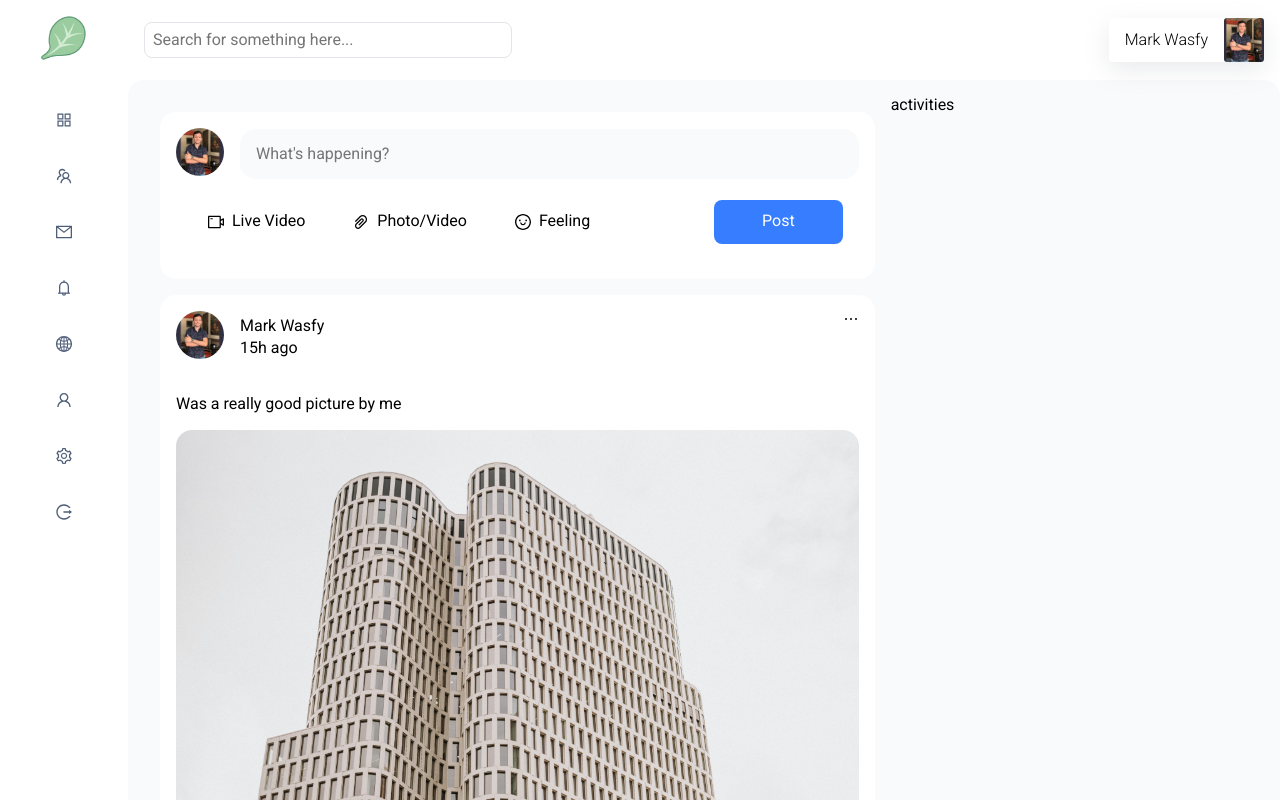
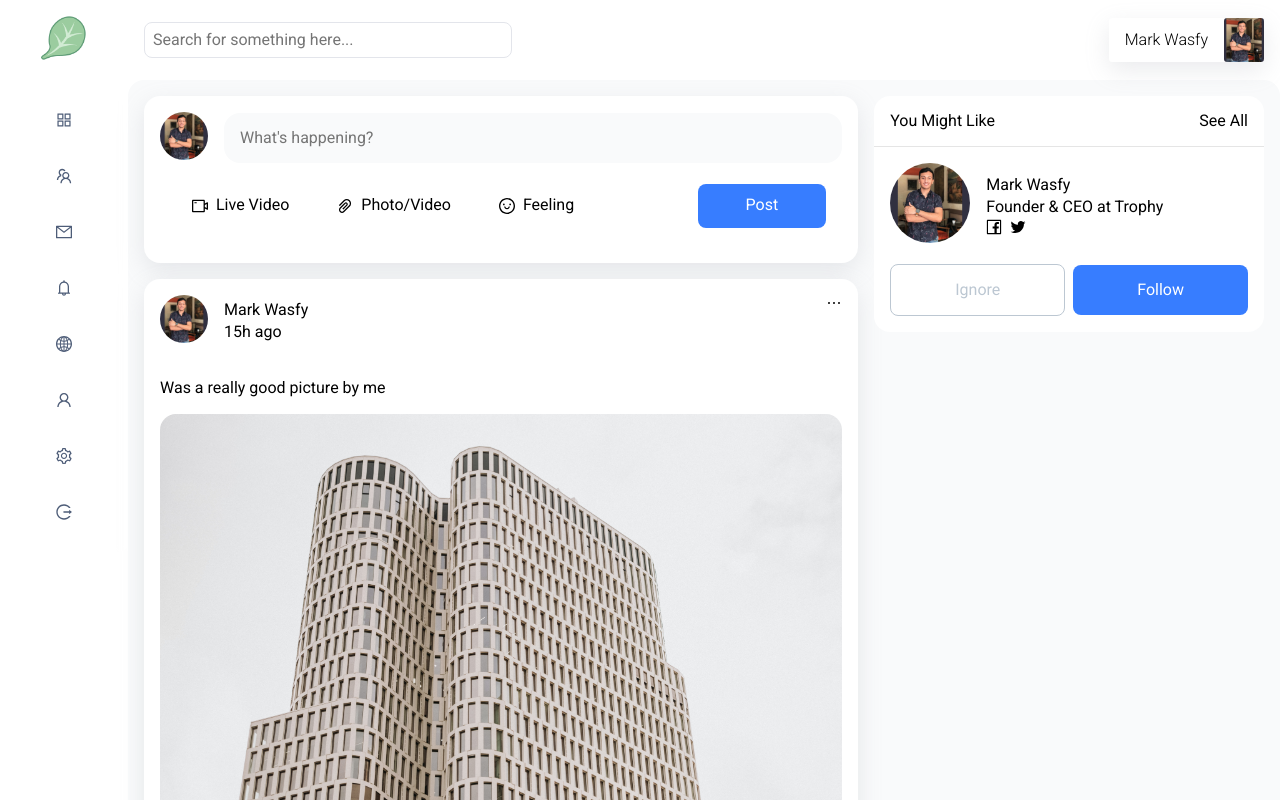
Before and after one commit to MarkWasfy00/Social-Media-React-App, a React (Vite) app: page / in a window 1280 px wide. Shown: the top 800 px of the page. Built offline with nearby package versions, Linux system fonts and the light colour scheme.

Commit message:
fixed home layout && added activity component ✍️

```diff
--- a/src/components/contacts/contacts.module.scss
+++ b/src/components/contacts/contacts.module.scss
@@ -2,7 +2,8 @@
 
 .contacts {
     padding: 1rem;
-    position: fixed;
+    position: sticky;
+    top: $nav-height;
     height: calc(100vh - $nav-height);
     right: 0;
     overflow: auto;
--- a/src/components/navbar/navbar.module.scss
+++ b/src/components/navbar/navbar.module.scss
@@ -5,12 +5,12 @@ nav {
     bottom: 0;
     left: 0;
     right: 0;
-
     background-color: rgba(255, 255, 255, .15);
     backdrop-filter: blur(5px);
 
     @include media(xs) {
-        position: static;
+        position: sticky;
+        top: 0;
     }
 
    .slogan{
--- a/src/components/post/post.module.scss
+++ b/src/components/post/post.module.scss
@@ -7,6 +7,7 @@
     border-radius: 1rem;
     padding: 1rem ;
     background-color: $primary;
+    box-shadow: $shadow-1;
 
     .info {
         @include flex(false,center,false);
--- a/src/components/searchbar/searchbar.module.scss
+++ b/src/components/searchbar/searchbar.module.scss
@@ -6,6 +6,7 @@
     position: sticky;
     top: 0;
     height: $nav-height;
+    z-index: 999;
     padding: 1rem;
     .searchbar{
         width: 100%;
--- /dev/null
+++ b/src/components/suggestion/Suggestion.tsx
@@ -0,0 +1,34 @@
+import { FacebookOutlined, TwitterOutlined } from "@ant-design/icons";
+import styles from "./suggestion.module.scss";
+
+const Suggestion = () => {
+  return (
+    <div className={styles.card}>
+      <div className={styles.head}>
+        <div className={styles.title}>You Might Like</div>
+        <div className={styles.more}>See All</div>
+      </div>
+      <div className={styles.body}>
+        <div className={styles.info}>
+          <div className={styles.avatar}>
+            <img src="/avatars/avatar-admin.jpg" alt="avatar" />
+          </div>
+          <div className={styles.contact}>
+            <div className={styles.name}>Mark Wasfy</div>
+            <div className={styles.work}>Founder & CEO at Trophy</div>
+            <div className={styles.social}>
+              <FacebookOutlined />
+              <TwitterOutlined />
+            </div>
+          </div>
+        </div>
+        <div className={styles.buttons}>
+          <button className={styles.ignore}>Ignore</button>
+          <button className={styles.follow}>Follow</button>
+        </div>
+      </div>
+    </div>
+  );
+};
+
+export default Suggestion;
--- /dev/null
+++ b/src/components/suggestion/suggestion.module.scss
@@ -0,0 +1,63 @@
+@use "../../styles/Reusable.style.scss" as *;
+
+.card {
+    width: 100%;
+    background-color: $primary;
+    border-radius: 1rem;
+
+    .head {
+        @include flex(false,center,space-between);
+        padding: 1rem;
+        border-bottom: 1px solid rgba(#000000, .1);
+    }
+
+    .body {
+        @include flex(column,false,false);
+        gap: 1rem;
+        padding: 1rem;
+        .info {
+            @include flex(false,center,false);
+            gap: 1rem;
+            .avatar {
+                width: 5rem;
+                img {
+                    border-radius: 50%;
+                    width: 100%;
+                }
+            }
+
+            .contact {
+                @include flex(column,false,false);
+                gap: .2rem;
+
+                .social {
+                    @include flex(false,center,false);
+                    gap: .5rem;
+                }
+            }
+
+        }
+
+        .buttons {
+            @include flex(false,center,space-between);
+            gap: .5rem;
+
+            button {
+                border: none;
+                padding: 1rem 4rem;
+                border-radius: .5rem;
+            }
+
+            .ignore {
+                background-color: transparent;
+                border: 1px solid darken($off-white, 20%);
+                color: darken($off-white, 20%);
+            }
+
+            .follow {
+                background-color: $tertiary;
+                color: $primary;
+            }
+        }
+    }
+}
--- a/src/pages/Home/Home.tsx
+++ b/src/pages/Home/Home.tsx
@@ -5,6 +5,7 @@ import {
 } from "@ant-design/icons";
 import Contacts from "../../components/contacts/Contacts";
 import Post from "../../components/post/Post";
+import Suggestion from "../../components/suggestion/Suggestion";
 import styles from "./home.module.scss";
 
 const Home = () => {
@@ -45,7 +46,9 @@ const Home = () => {
             <Post />
           </div>
         </div>
-        <div className={styles.activity}>activities</div>
+        <div className={styles.activity}>
+          <Suggestion />
+        </div>
       </section>
       <section>
         <Contacts />
--- a/src/pages/Home/home.module.scss
+++ b/src/pages/Home/home.module.scss
@@ -1,19 +1,23 @@
 @use "../../styles/Reusable.style.scss" as *;
 
 .homefeed {
-    @include flex(center,false,space-between);
+    display: grid;
+    grid-template-columns: 1fr;
+    @include media(md) {
+        grid-template-columns: 5fr 20rem;
+        gap: 1rem;
+    }
 
     .feed {
         background-color: $off-white;
-        flex-grow: 1;
         border-radius: 1rem;
         display: grid;
         grid-template-columns: 1fr;
-        max-width: 100rem;
         margin-right: auto;
-
+        padding: 1rem;
         @include media (sm) {
-            grid-template-columns: 2fr 1fr;
+            grid-template-columns:  2fr 1fr;
+            gap: 1rem;
 
         }
 
@@ -24,12 +28,13 @@
         .posts {
             @include flex(column,false,space-between);
             gap: 1rem;
-            padding: 1rem;
+
             .publish {
                 background-color: $primary;
                 border-radius: 1rem;
                 padding: 1rem;
                 width: 100%;
+                box-shadow: $shadow-1;
                 .info {
                     @include flex(column,false,false);
                     gap: 1rem;
--- a/src/styles/Base/Layout.scss
+++ b/src/styles/Base/Layout.scss
@@ -1,5 +1,4 @@
-@use "../Mixins/Breakpoints.scss" as *;
-@use "../Mixins/Flex.scss" as *;
+@use "../Reusable.style.scss" as *;
 
 main {
     display: grid;
@@ -7,12 +6,12 @@ main {
     min-height: 100vh;
 
     @include media(xs) {
-        grid-template-columns: 8rem 1fr;
+        grid-template-columns: $nav-width-xs 1fr;
 
     }
 
     @include media(md) {
-        grid-template-columns: 20rem 1fr;
+        grid-template-columns: $nav-width-md 1fr;
     }
 
 
--- a/src/styles/Reusable/Variables.scss
+++ b/src/styles/Reusable/Variables.scss
@@ -24,4 +24,7 @@ $shadow-1:rgba(149, 157, 165, 0.2) 0px 8px 24px;
 
 // Sizes -------------------------
 $nav-height: 5rem;
+//---------------------------
+$nav-width-xs: 8rem;
+$nav-width-md: 20rem;
 // -------------------------
```
